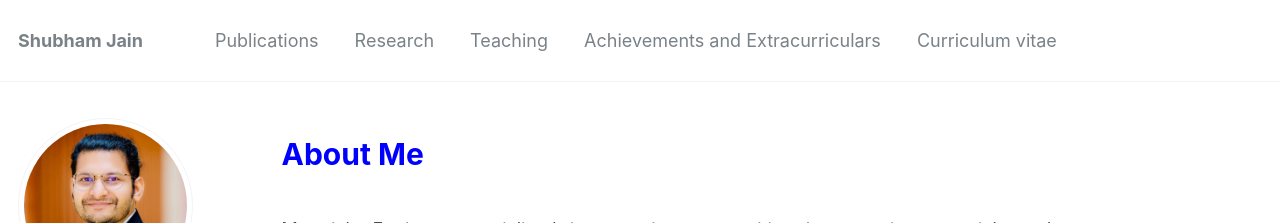
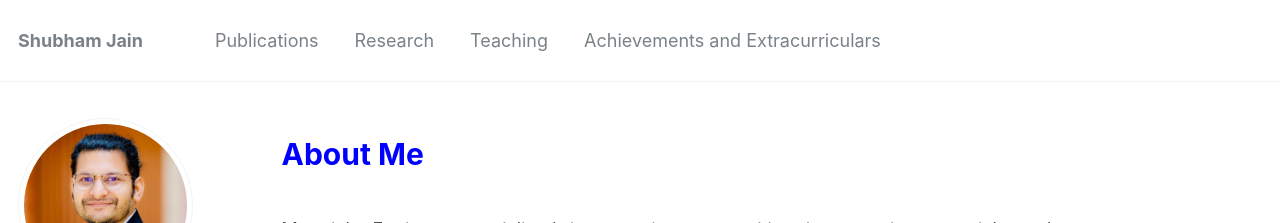
Before and after one commit to shubhamj2611/shubhamj2611.github.io, a Jekyll site: the page built from _pages/about.md, in a window 1280 px wide and 1001 px high. Shown: the top 223 px of the window. Built offline with Jekyll 4.4.1, drawn with Linux system fonts in a browser that asks for light colours; some web fonts are replaced.

Commit message:
Update navigation.yml

```diff
--- a/_data/navigation.yml
+++ b/_data/navigation.yml
@@ -11,6 +11,3 @@ main:
 
   - title: "Achievements and Extracurriculars"
     url: /achievements/
-
-  - title: "Curriculum vitae"
-    url: /curriculum vitae/
```
